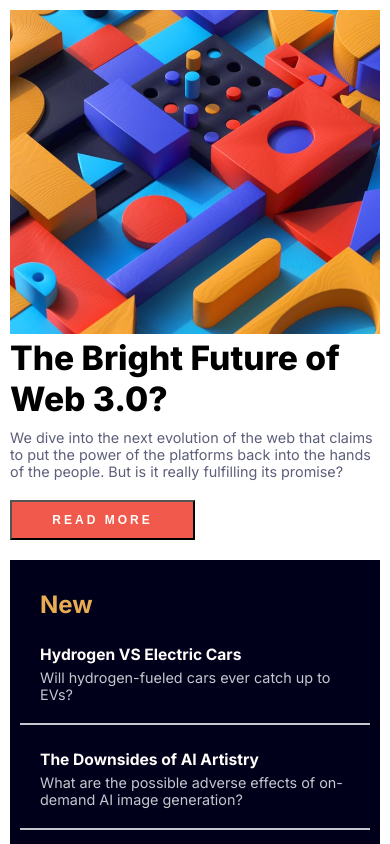
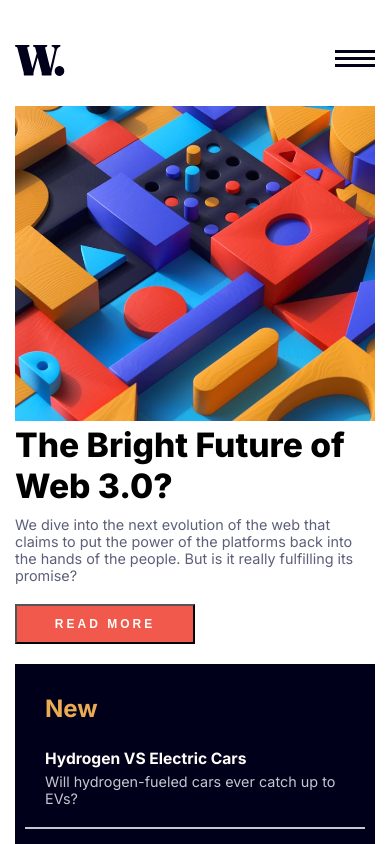
Before and after one commit to BikramNischal/news-homepage, a React (Vite) app: page / in a window 390 px wide. Shown: the top 844 px of the page. Built offline with nearby package versions, Linux system fonts and the light colour scheme.

Commit message:
some css tweaks to make responsive

```diff
--- a/src/App.jsx
+++ b/src/App.jsx
@@ -7,11 +7,27 @@ import BottomContent from "./components/BottomContent";
 import "./styles/AppStyle.css";
 
 function App() {
-    const [screenWidth, setScreenWidth] = useState(window.innerWidth);
-    // window.addEventListener('resize', setScreenWidth(window.innerWidth));
+    function getCurretnDimension(){
+        return {
+            width: window.innerWidth,
+            height: window.innerHeight
+        }
+    }
+    const [screenSize, setScreenSize] = useState(getCurretnDimension());
+
+    useEffect(()=>{
+        const updateDimension = ()=>{
+            setScreenSize(getCurretnDimension());
+        }
+        window.addEventListener('resize', updateDimension);
+        return(() =>{
+            window.removeEventListener('resize',updateDimension);
+        });
+    }, [screenSize]);
+
     return (
         <>
-            <Navbar screensize = {screenWidth}/>
+            <Navbar screensize = {screenSize.width}/>
             <div className="main-container">
                 <MainContent />
                 <SideContent />
--- a/src/components/Navbar.jsx
+++ b/src/components/Navbar.jsx
@@ -1,7 +1,45 @@
+import { useState } from "react";
 import "../styles/NavbarStyles.css";
 
 
-export default function Navbar( props) {
+function Menu(props) {
+    const changeState = () => {
+        props.stateUpdate(!props.menuStatus);
+    }
+
+    if (props.menuStatus) {
+        return (
+            <div className="menu-overlay">
+                <div className="menu">
+                    <button className="menu-btn menu-close-btn" onClick={changeState} >
+                        <img className="menu-img"
+                            src="/assets/images/icon-menu-close.svg"
+                            alt="close button" />
+                    </button>
+                    <ul className="nav-list">
+                        <li>Home</li>
+                        <li>New</li>
+                        <li>Popular</li>
+                        <li>Trending</li>
+                        <li>Categories</li>
+                    </ul>
+                </div>
+            </div>
+        );
+    }
+    else {
+        return (
+            <button className="menu-btn" onClick={changeState}>
+                <img className="menu-img"
+                    src="/assets/images/icon-menu.svg"
+                    alt="menu button" />
+            </button>
+        );
+    }
+}
+
+
+export default function Navbar(props) {
     if (props.screensize > 800) {
         return (
             <div className="nav-bar">
@@ -16,4 +54,13 @@ export default function Navbar( props) {
             </div>
         );
     }
+    else {
+        const [menuOpen, setMenuOpen] = useState(false);
+        return (
+            <div className="nav-bar">
+                <img className="navbar-logo" src="/assets/images/logo.svg" width="50px" alt="company logo" />
+                <Menu menuStatus={menuOpen} stateUpdate={setMenuOpen} />
+            </div>
+        );
+    }
 }
--- a/src/styles/AppStyle.css
+++ b/src/styles/AppStyle.css
@@ -45,11 +45,11 @@ html {
 @media only screen and (max-width: 800px){
     html{
         font-size: 12px;
-        padding: 10px;
+        padding: 15px;
     }
 
     .main-container{
-        min-width: 250px;
+        min-width: 200px;
         flex-direction: column;
     }
 }
--- a/src/styles/BottomContentStyles.css
+++ b/src/styles/BottomContentStyles.css
@@ -52,7 +52,7 @@
         flex-direction: column;
         gap : 20px;
         width: 100%;
-        min-width: 250px;
+        min-width: 200px;
     }
 
     .news-container{
--- a/src/styles/NavbarStyles.css
+++ b/src/styles/NavbarStyles.css
@@ -1,4 +1,4 @@
-.nav-bar{
+.nav-bar {
     width: 100%;
     min-width: 1000px;
     display: flex;
@@ -8,11 +8,11 @@
     color: var(--secondary-dark-gray-blue);
 }
 
-.nav-logo{
+.nav-logo {
     width: 100px;
 }
 
-.nav-list{
+.nav-list {
     width: 60%;
     list-style: none;
     display: flex;
@@ -21,17 +21,70 @@
     gap: 50px;
 }
 
-.nav-list li:active, .nav-list li:hover{
+.nav-list li:active,
+.nav-list li:hover {
     color: var(--primary-red);
 }
 
 
-@media only screen and ( max-width: 1100px) {
-    .nav-bar{
+@media only screen and (max-width: 1100px) {
+    .nav-bar {
         min-width: 600px;
     }
 
-    .nav-list{
+    .nav-list {
         gap: 30px;
     }
 }
+
+@media only screen and (max-width: 800px) {
+    .nav-bar {
+        min-width: 200px;
+        margin: 30px 0px;
+    }
+
+    .menu-btn {
+        border: none;
+        background-color: var(--secondary-white);
+    }
+
+    .menu-overlay {
+        height: 100%;
+        width: 100%;
+        position: fixed;
+        z-index: 1;
+        top: 0;
+        left: 0;
+        background-color: rgb(0, 0, 0);
+        background-color: rgba(0, 0, 0, 0.6);
+    }
+
+    .menu{
+        width: 75%;
+        height: 100%;
+        position:fixed;
+        top: 0;
+        right: 0;
+        padding : 40px 20px;
+        background-color: var(--secondary-white);
+        color: black;
+    }
+
+    .menu-close-btn{
+        position:fixed;
+        top: 40px;
+        right: 15px;
+    }
+
+    .nav-list{
+        margin-top: 75px;
+        flex-direction: column;
+        align-items: start;
+        gap:30px;
+    }
+
+    .nav-list li{
+        font-size: 1.5rem;
+    }
+
+}
```
